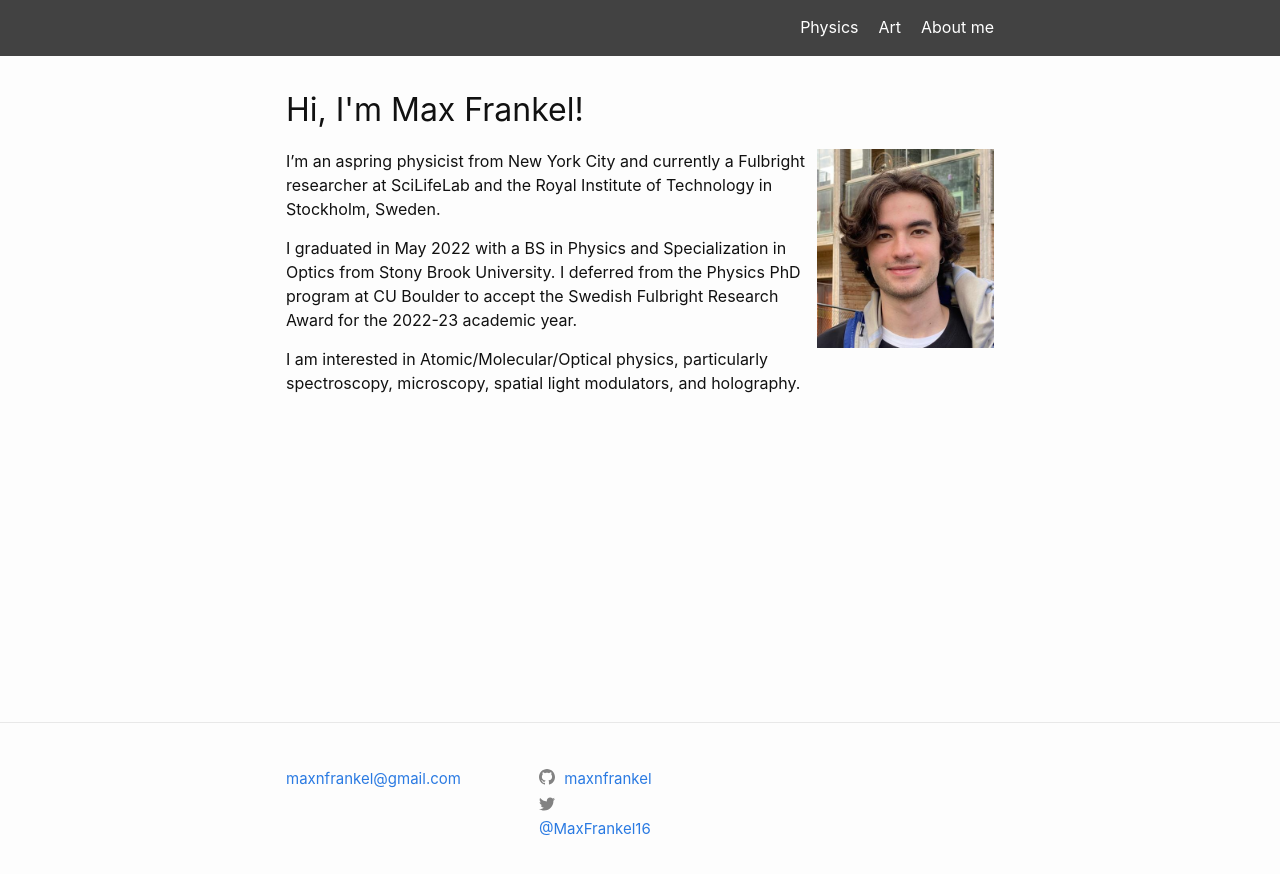
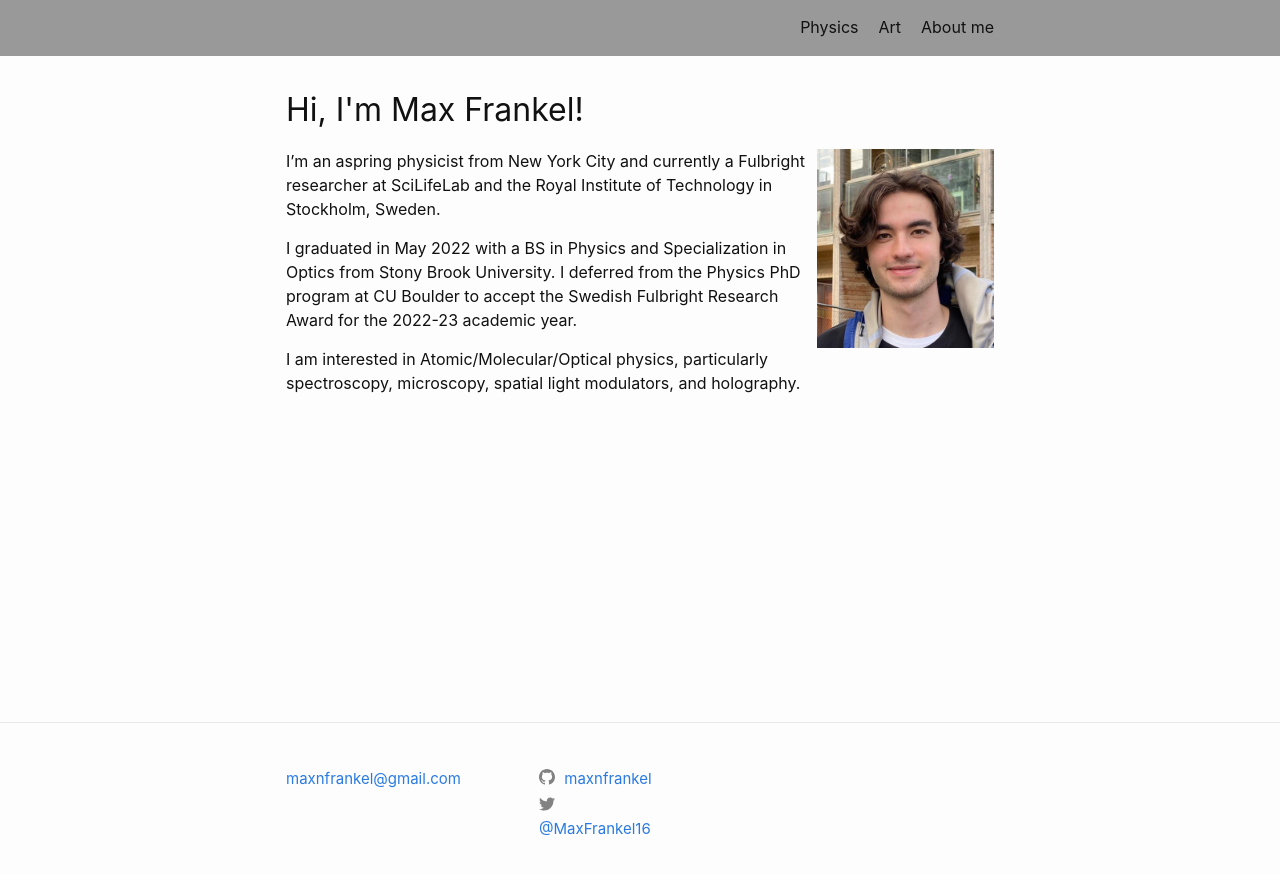
Before and after one commit to maxnfrankel/maxnfrankel.github.io, a Jekyll site: the page built from index.md, in a window 1280 px wide. Shown: the top 874 px of the page. Built offline with Jekyll 4.4.1, drawn with Linux system fonts in a browser that asks for light colours.

Commit message:
Changed header color

```diff
--- a/_includes/head.html
+++ b/_includes/head.html
@@ -8,6 +8,7 @@
   {%- if jekyll.environment == 'production' and site.google_analytics -%}
     {%- include google-analytics.html -%}
   {%- endif -%}
+
   <link
     rel="icon"
     type="image/png"
--- a/_includes/header.html
+++ b/_includes/header.html
@@ -4,10 +4,9 @@
     {%- assign default_paths = site.pages | map: "path" -%}
     {%- assign page_paths = site.header_pages | default: default_paths -%}
     <a class="site-title" rel="author" href="{{ "/" | relative_url }}">{{ site.title | escape }}</a>
-
     {%- if page_paths -%}
       <nav class="site-nav">
-        <input type="checkbox" id="nav-trigger" class="nav-trigger" />
+       <span class="site-header"
         <label for="nav-trigger">
           <span class="menu-icon">
             <svg viewBox="0 0 18 15" width="18px" height="15px">
--- a/_sass/minima/_layout.scss
+++ b/_sass/minima/_layout.scss
@@ -2,8 +2,7 @@
  * Site header
  */
 .site-header {
-  background-color: $grey-color-dark;
-  color: #FFF;
+  background-color: #999;
   min-height: $spacing-unit * 1.865;
 
   // Positioning context for the mobile navigation icon
@@ -37,7 +36,7 @@
   }
 
   .page-link {
-    color: #FFF;
+    color: #111;
     line-height: $base-line-height;
 
     // Gaps between nav items, but not on the last one
```
